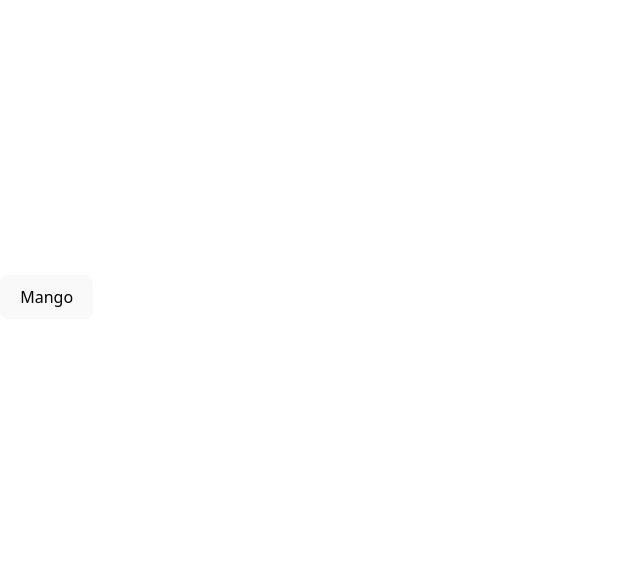
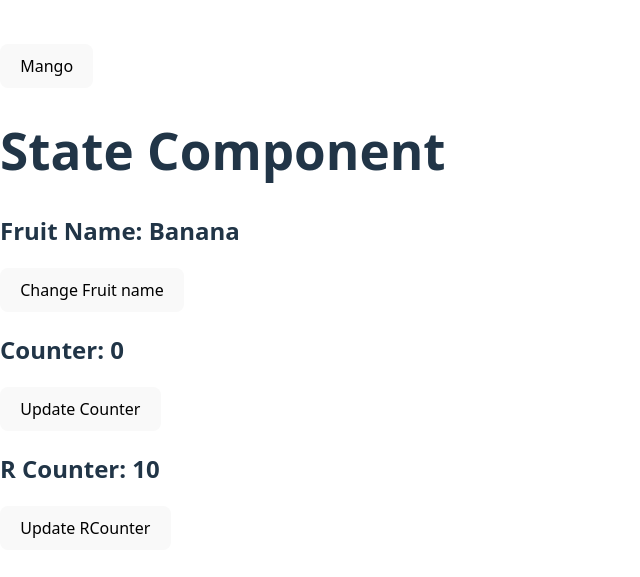
Before and after one commit to atulendrasinghyadav/React-Practice, a React (Vite) app: page / in a window 1280 px wide. Shown: the part 103-680 px from the top of the page, without its empty margins (0-640 px from the left). Built offline with nearby package versions, Linux system fonts and the light colour scheme.

Commit message:
State in React

```diff
--- a/package.json
+++ b/package.json
@@ -18,6 +18,7 @@
     "@types/react": "^19.1.13",
     "@types/react-dom": "^19.1.9",
     "@vitejs/plugin-react": "^5.0.3",
+    "baseline-browser-mapping": "^2.9.7",
     "eslint": "^9.36.0",
     "eslint-plugin-react-hooks": "^5.2.0",
     "eslint-plugin-react-refresh": "^0.4.20",
--- a/src/App.jsx
+++ b/src/App.jsx
@@ -52,12 +52,13 @@
 
 // export default App
 
-
+import State from "./State";
 import Todo from "./Todo";
 function App(){
   return(
     <div>
       <Todo />
+      <State />
     </div>
   )
 }
--- /dev/null
+++ b/src/Counter.jsx
@@ -0,0 +1,22 @@
+
+import { useState } from "react";
+const Counter =()=>{
+    const [count, setCount] = useState(0);
+    const handleCounter=()=>{
+        setCount(count + 1);
+    }
+    const [rcount, setrcount] = useState(10);
+    const handleRCounter=()=>{
+        setrcount(rcount - 1);
+    }
+    return (
+        <div>
+            <h2>Counter: {count}</h2>
+            <button onClick={handleCounter}>Update Counter</button>
+            <h2>R Counter: {rcount}</h2>
+            <button onClick={handleRCounter}>Update RCounter</button>
+        </div>
+    )
+}
+
+export default Counter
--- /dev/null
+++ b/src/State.jsx
@@ -0,0 +1,43 @@
+import { useState } from "react";
+import Counter from "./Counter";
+
+function State() { //State is used as the container for data but it is different from variable because when state changes it re-renders the component. We have to import useState from react to use state in functional component. It is mutable and dynamic in nature.
+
+    //Test without State
+
+    // let fruit = "Banana";
+    // let count = 10;
+
+    // const handleFruit=() => {
+    //     fruit = "Mango";
+    //     count = 20;
+    //     alert(fruit);
+    // }
+    // return (
+    //     <div>
+    //         <h1>State Component </h1>
+    //         <h2>Fruit Name: {fruit} </h2>
+    //         <h2>Count: {count} </h2>
+    //         <button onClick={handleFruit} > Change the fruit name </button>
+    //     </div>
+    // )
+
+
+    //Test with State
+
+    const [fruit, setFruit] = useState("Banana");
+    const handleFruit =()=>{
+        setFruit("Mango");
+        alert("The new Fruit is "+ fruit);
+    }
+    return(
+        <div>
+            <h1>State Component </h1>
+            <h2>Fruit Name: {fruit} </h2>
+            <button onClick ={handleFruit}> Change Fruit name</button>
+            <Counter />
+        </div>
+    )
+}
+
+export default State
```
Also changed, not shown: 1 other file (tests, documents, lock files or other folders).
